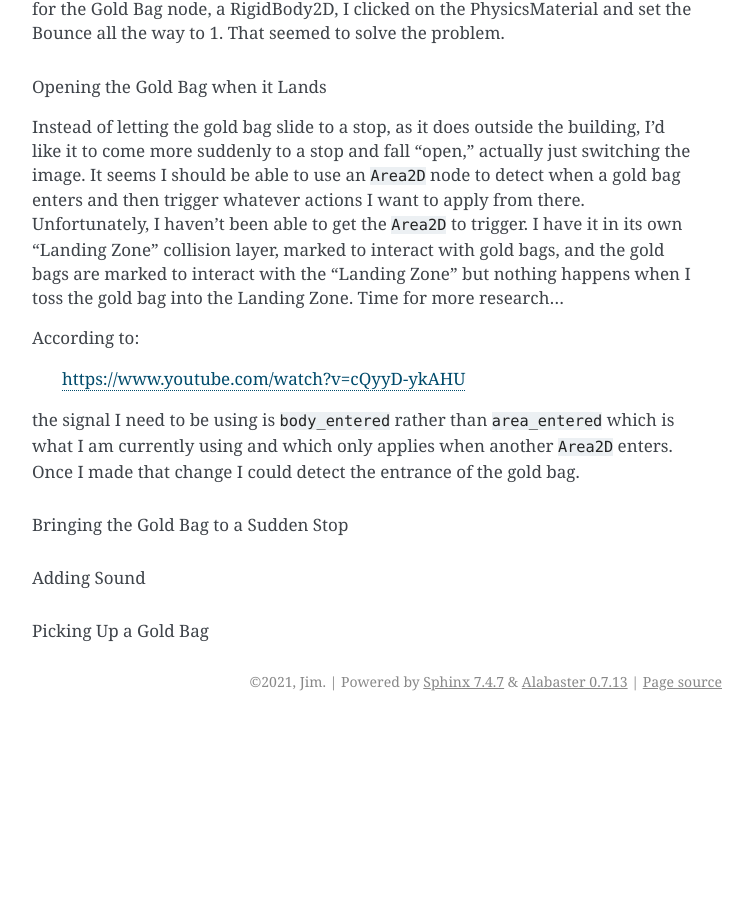
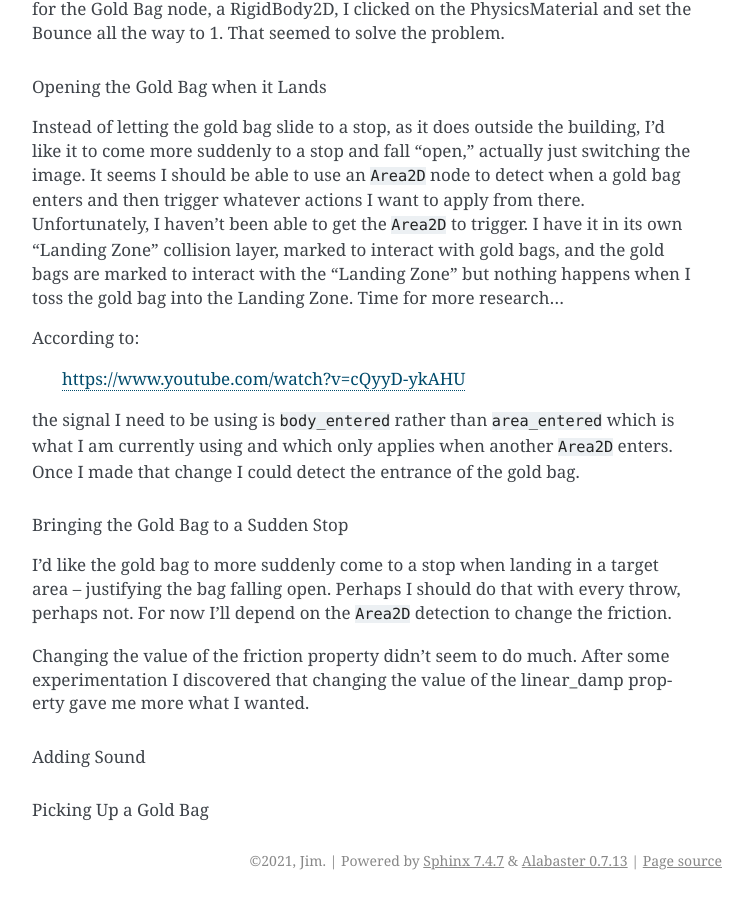
Before and after one commit to JMorris1575/Christmas2022, a Sphinx documentation site: the page built from docs/new_game.rst, in a window 1280 px wide and 900 px high, scrolled down 20104 px. Shown: the whole window, without its empty margins (388-1141 px from the left). Built offline with Sphinx 7.4.7, drawn with Linux system fonts in a browser that asks for light colours; before the commit the page ends 20825 px from its top, so only the background shows below that.

Commit message:
Bring gold bags to a more sudden stop when tossed to a target.

```diff
--- a/docs/new_game.rst
+++ b/docs/new_game.rst
@@ -862,6 +862,13 @@ which only applies when another ``Area2D`` enters. Once I made that change I cou
 Bringing the Gold Bag to a Sudden Stop
 ^^^^^^^^^^^^^^^^^^^^^^^^^^^^^^^^^^^^^^
 
+I'd like the gold bag to more suddenly come to a stop when landing in a target area -- justifying the bag falling open.
+Perhaps I should do that with every throw, perhaps not. For now I'll depend on the ``Area2D`` detection to change the
+friction.
+
+Changing the value of the friction property didn't seem to do much. After some experimentation I discovered that
+changing the value of the linear_damp property gave me more what I wanted.
+
 .. _adding_sound:
 
 Adding Sound
```
